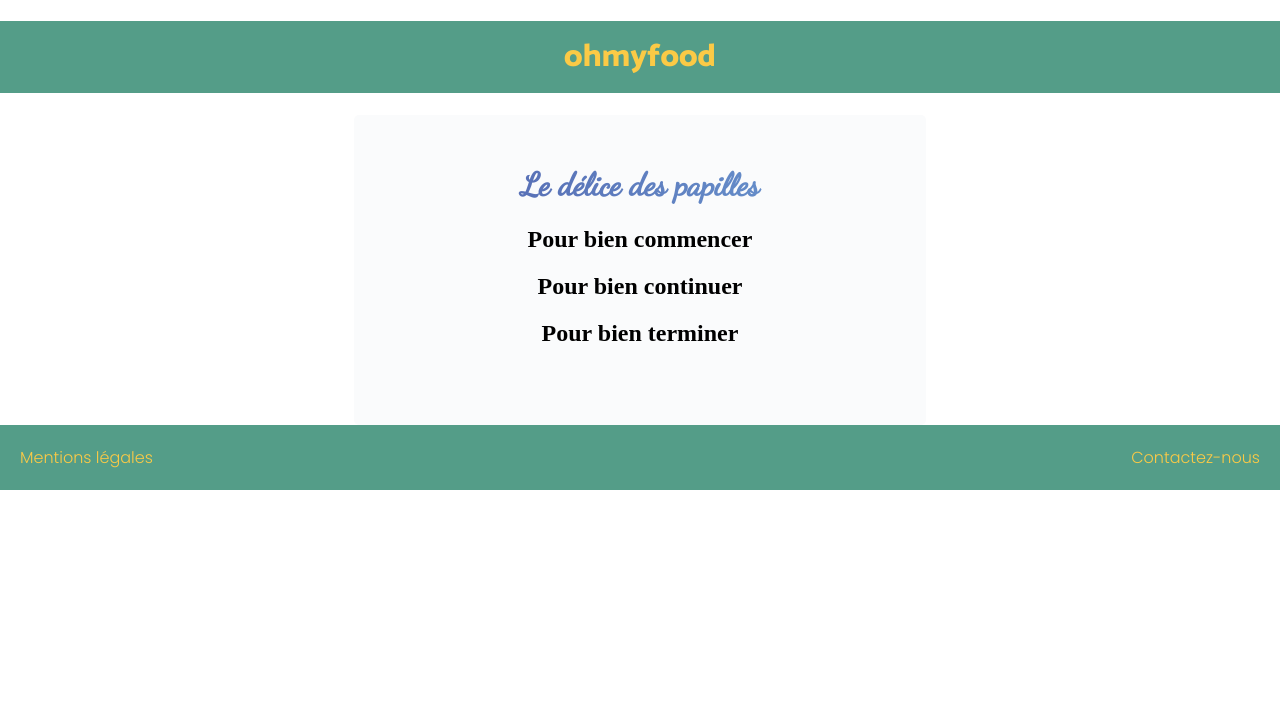
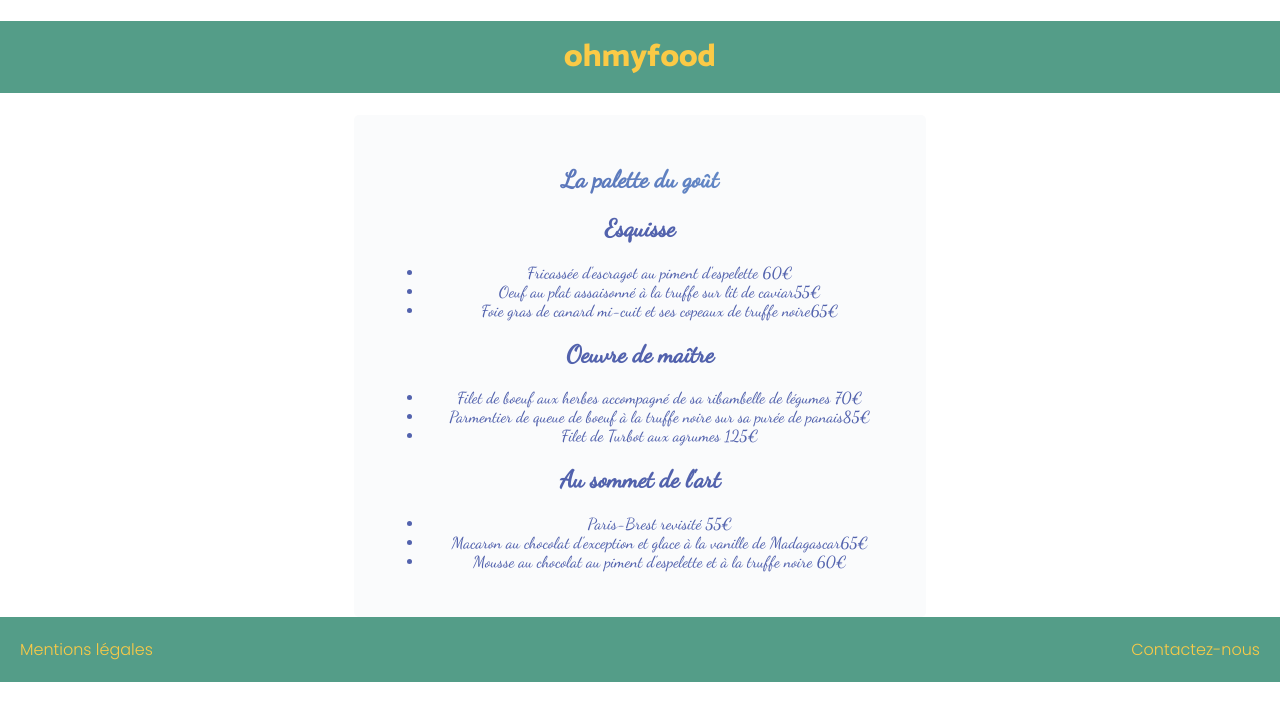
Before and after one commit to SimonMironi/OCR_Projet_3, a website: page menu/lapalettedugout.html in a window 1280 px wide. Drawn offline with Linux system fonts and the light colour scheme.

Commit message:
Mise en place des contenus textuels des différents menus

```diff
--- a/menu/lapalettedugout.html
+++ b/menu/lapalettedugout.html
@@ -10,21 +10,37 @@
     <a href="#"><h1>ohmyfood</h1></a>
 </header>
 <body>
-    <div class="menu menu--ledelicedespapilles">
-        <h1>Le délice des papilles</h1>
+
+    <section class="menu menu--ledelicedespapilles">
+
+            <h1>La palette du goût</h1>
             <div class="menu__toptiers">
-            <h2>Pour bien commencer</h2>
-            <div class="menu__plat_price"><p></p><p></p></div>
+                <h2>Esquisse</h2>
+                <ul>
+                    <li>Fricassée d'escragot au piment d'espelette <span>60€</span></li>
+                    <li>Oeuf au plat assaisonné à la truffe sur lit de caviar<span>55€</span></li>
+                    <li>Foie gras de canard mi-cuit et ses copeaux de truffe noire<span>65€</span></li>
+                </ul>
             </div>
             <div class="menu__middletiers">
-            <h2>Pour bien continuer</h2>
-            <div class="menu__plat_price"><p></p><p></p></div>
+                <h2>Oeuvre de maître</h2>
+                <ul>
+                    <li>Filet de boeuf aux herbes accompagné de sa ribambelle de légumes <span>70€</span></li>
+                    <li>Parmentier de queue de boeuf à la truffe noire sur sa purée de panais<span>85€</span></li>
+                    <li>Filet de Turbot aux agrumes <span>125€</span></li>
+                </ul>
             </div>
             <div class="menu__bottomtiers">
-            <h2>Pour bien terminer</h2>
-            <div class="menu__plat_price"><p></p><p></p></div>
+                <h2>Au sommet de l'art</h2>
+                <ul>
+                    <li>Paris-Brest revisité <span>55€</span></li>
+                    <li>Macaron au chocolat d'exception et glace à la vanille de Madagascar<span>65€</span></li>
+                    <li>Mousse au chocolat au piment d'espelette et à la truffe noire <span>60€</span></li>
+                </ul>
             </div>
-    </div>
+        <!--article-->
+    </section>
+
 </body>
 <footer>
     <a href="#">Mentions légales</a>
--- /dev/null
+++ b/sass/blocs/body.scss
@@ -0,0 +1,3 @@
+body{
+    height: auto;
+}
--- a/sass/blocs/menus.scss
+++ b/sass/blocs/menus.scss
@@ -7,11 +7,11 @@
             @include Pacifico();
             font-weight: 300;
         }
-
         h3{
             @include Pacifico();
             @include bigger_menu_title();
         }
+
 }
 .container__menus--le_chic_à_la_française{
     background: linear-gradient(183deg, rgba(255,255,255,0.47692580450148814) 0%, rgba(255,255,255,0.5049370089832808) 100%), url('../Ressources/Images/2.jpg');
@@ -65,23 +65,29 @@
     @include center_element();
     @include border-radius();
     width: 40%;
-    height: 250px;
+    height: auto;
     text-align: center;
     padding: 30px;
     &.menu--ledelicedespapilles {
         background-color: $light_blue;
+        color: $font_lavande;
+        @include Dancing_Script();
         h1{
-            @include Dancing_Script();
             @include blue_gradient_text();
         }
         .menu__plat_price{
             p {
                 @include Dancing_Script();
-                color: $font_lavande;
             }
         }
     }
     &.menu--lechicalafrancaise {
         background-color: $light_pink;
     }
+    &.menu--lechicalafrancaise{
+
     }
+    &.menu--lechicalafrancaise{
+
+    }
+}
```
Also changed, not shown: index.html (+1 -1 lines), menu/lanoteenchantee.html (+22 -7 lines), menu/lechicalafrancaise.html (+19 -7 lines), menu/ledelicedespapilles.html (+17 -9 lines), CSS/style.css, 1 other file. Lines whose indentation alone changed are shown as unchanged.
